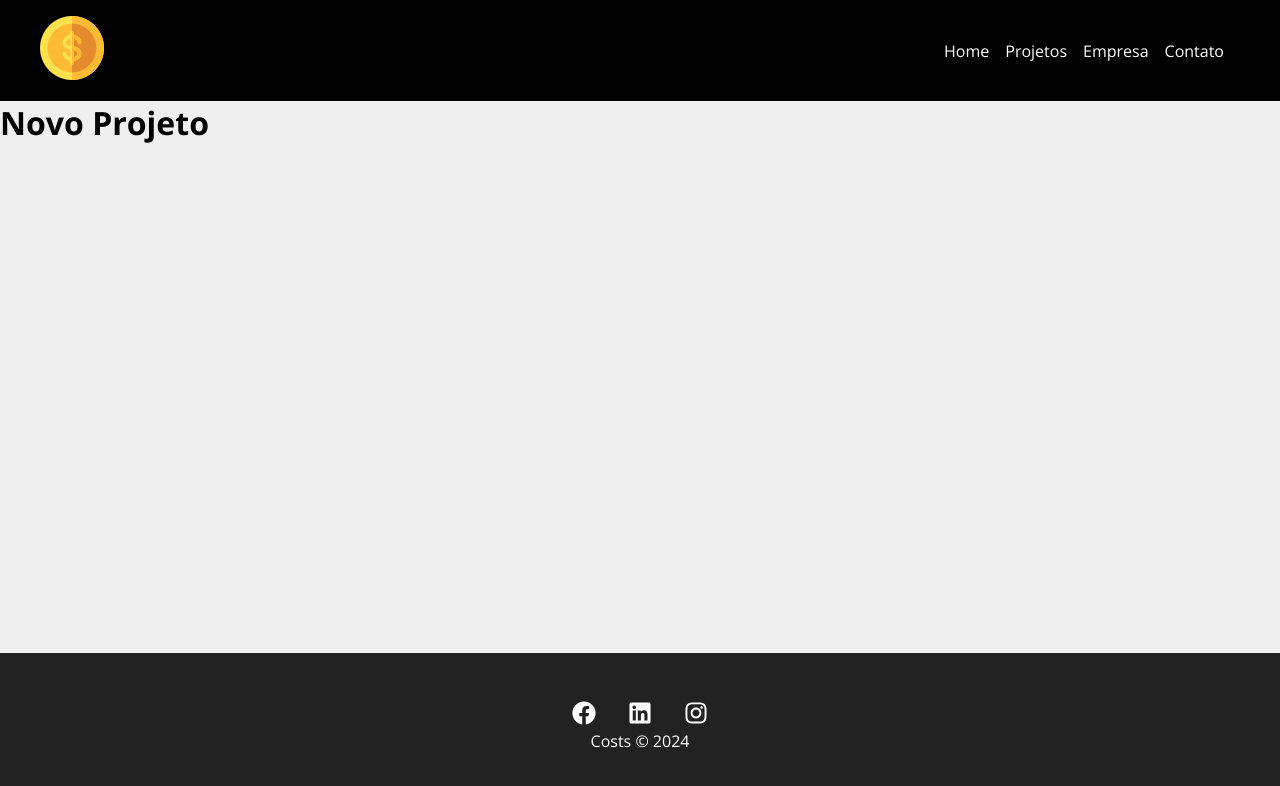
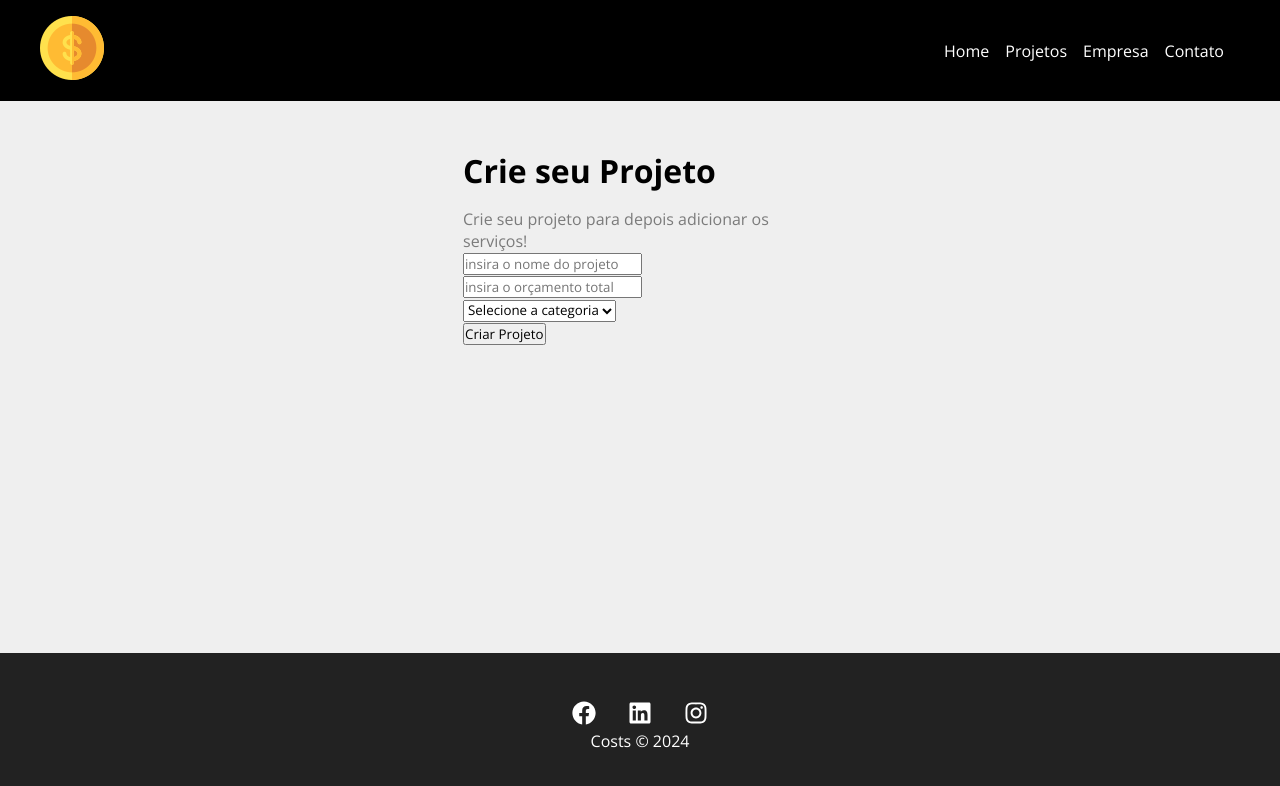
Before and after one commit to joaonascimentooo/Costs, a JavaScript app: page /newproject in a window 1280 px wide. Shown: the top 786 px of the page. Built offline with nearby package versions, Linux system fonts and the light colour scheme; the HTML template or start-up script is replaced by a standard one.

Commit message:
Adicionando pagina de novo Projeto

```diff
--- a/src/components/pages/NewProject.js
+++ b/src/components/pages/NewProject.js
@@ -1,6 +1,13 @@
+import ProjectForm from '../projects/ProjectForm'
+import styles from './NewProject.module.css'
+
 function NewProject(){
     return(
-        <h1>Novo Projeto</h1>
+        <div className={styles.newproject_container}>
+            <h1>Crie seu Projeto</h1>
+            <p>Crie seu projeto para depois adicionar os serviços!</p>
+            <ProjectForm />
+        </div>
     )
 }
 export default NewProject
--- /dev/null
+++ b/src/components/pages/NewProject.module.css
@@ -0,0 +1,12 @@
+.newproject_container {
+    width: 450px;
+    margin: 0 auto;
+    padding: 3em;
+}
+.newproject_container h1 {
+    margin-bottom: 0.5em;
+}
+
+.newproject_container p {
+    color: #7b7b7b;
+}
--- /dev/null
+++ b/src/components/projects/ProjectForm.js
@@ -0,0 +1,21 @@
+function ProjectForm(){
+    return(
+        <form>
+            <div>
+            <input type="text" placeholder="insira o nome do projeto"/>
+            </div>
+            <div>
+            <input type="number" placeholder="insira o orçamento total"/>
+            </div>
+            <div>
+            <select name="category_id">
+                <option disabled selected>Selecione a categoria</option>
+            </select>
+            </div>
+            <div>
+                <input type="submit" value="Criar Projeto"/>
+            </div>
+        </form>
+    )
+}
+export default ProjectForm;
```
